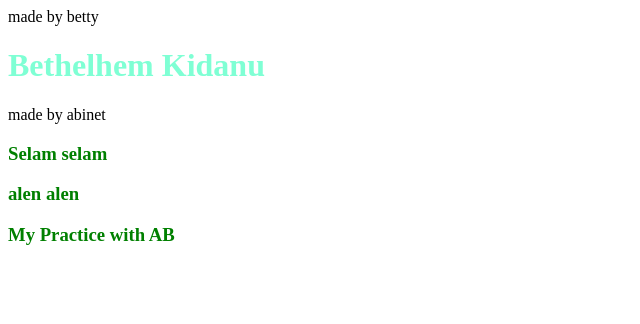
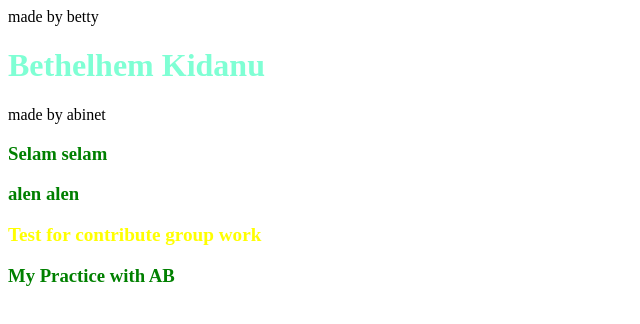
Before and after one commit to yaredlb/group4Practice, a plain HTML site: page index.html in a window 1280 px wide. Shown: the whole page, without its empty margins (0-640 px from the left). Drawn offline with Linux system fonts and the light colour scheme.

Commit message:
index html file add modified

```diff
--- a/css/style.css
+++ b/css/style.css
@@ -23,3 +23,10 @@ color: aquamarine;
   h3 {
     color: green;
       }
+
+
+    .mike-theme{
+      color: yellow;
+      font-size: larger;
+
+    }
--- a/index.html
+++ b/index.html
@@ -15,6 +15,7 @@
     made by abinet
     <h3>Selam selam</h3>
     <h3>alen alen</h3>
+    <h1 class ="mike-theme"> Test for contribute group work</h1>
     <h3>My Practice with AB</h3>
 
 </body>
```
